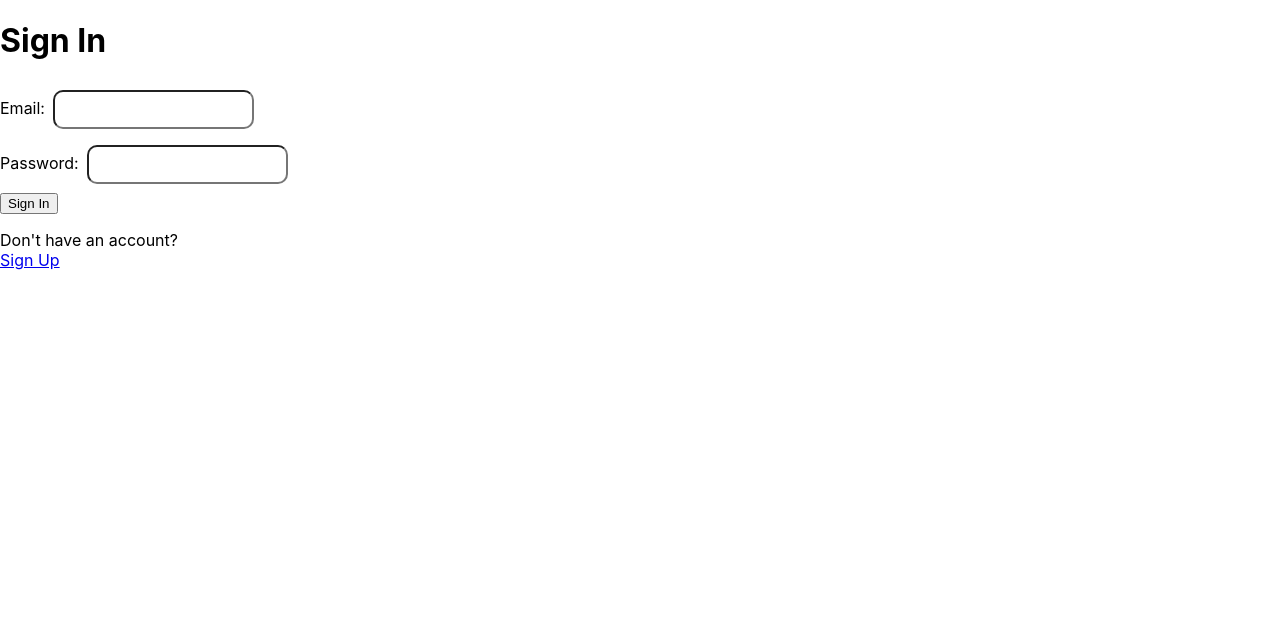
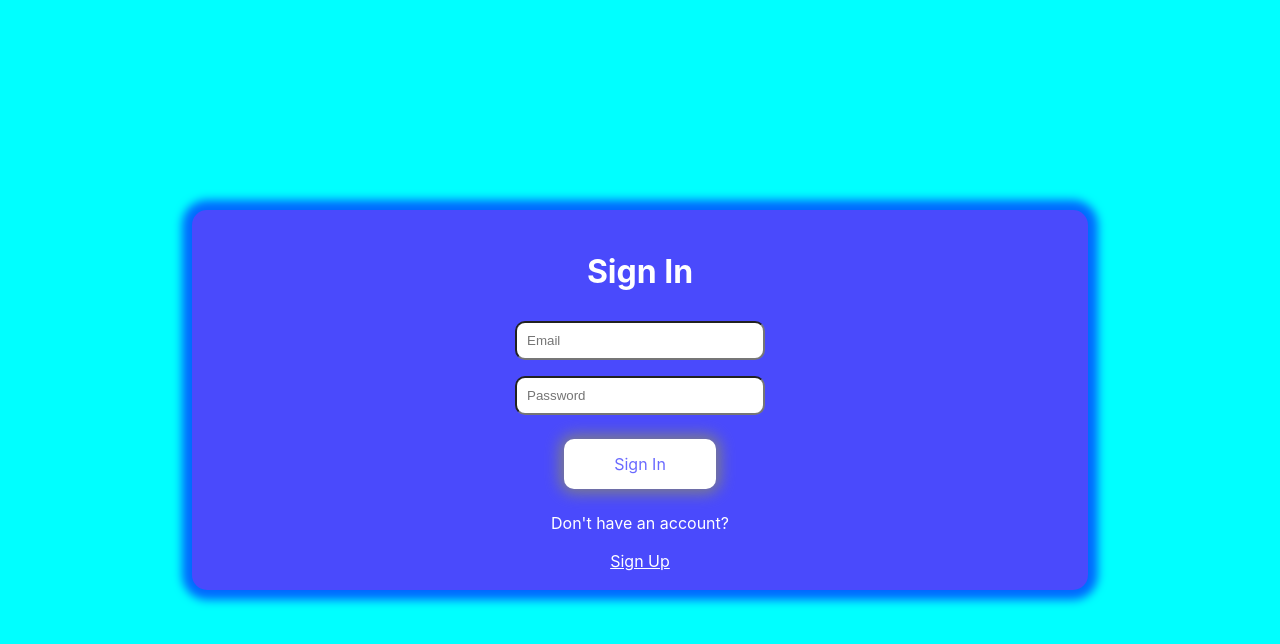
Before and after one commit to itsnotalvin/appminder, a React (Create React App) app in the folder client/: page /login in a window 1280 px wide. Shown: the top 644 px of the page. Built offline with nearby package versions, Linux system fonts and the light colour scheme.

Commit message:
Styled the login page; set up the routes

```diff
--- a/client/src/Signup.css
+++ b/client/src/SignupLogin.css
@@ -59,3 +59,7 @@
 .submit-btn:active {
     box-shadow: 0px 0px 0px 0px;
 }
+.signup-comments.login-via-signup {
+    cursor: pointer;
+    text-decoration: underline;
+}
--- a/client/src/components/Login.js
+++ b/client/src/components/Login.js
@@ -2,6 +2,7 @@ import { useRef, useState, useEffect } from "react";
 import axios from "../axios.js";
 import { Route, BrowserRouter, Routes, Link } from 'react-router-dom';
 import { Navigate } from 'react-router-dom'
+import '../SignupLogin.css'
 // import { JobDashboard } from './JobDashBoard.js';
 
 const LOGIN_URL = "/users/session";
@@ -17,6 +18,7 @@ export const Login = () => {
     const [pwd, setPwd] = useState('');
     const [errMsg, setErrMsg] = useState('');
     const [success, setSuccess] = useState(false);
+    const [signupNav, setSignupNav] = useState(false);
 
     useEffect(() => {
         userRef.current.focus();
@@ -59,16 +61,16 @@ export const Login = () => {
 
 
     return (
-        <>
-            {success ? (
+        <div className="signup-container">
+            {
+                signupNav ? <Navigate to='/' replace={true} /> : success ? (
                     <Navigate to='/dashboard' replace={true} />
                 ) : (
-                <div>
+                    <div className="RegisterBox">
                         <p ref={errRef} className={errMsg ? "errmsg" : "offscreen"} ></p>
 
                         <h1>Sign In</h1>
                         <form onSubmit={handleSubmit}>
-                        <label htmlFor="email">Email:</label>
                             <input
                                 type="text"
                                 id="email"
@@ -76,36 +78,29 @@ export const Login = () => {
                                 autoComplete="off"
                                 onChange={(e) => setEmail(e.target.value)}
                                 value={email}
+                                placeholder="Email"
                                 required
                             />
-                        < br />
-                        <label htmlFor="password">Password:</label>
                             <input
                                 type="password"
                                 id="password"
                                 ref={userRef}
                                 onChange={(e) => setPwd(e.target.value)}
                                 value={pwd}
+                                placeholder="Password"
                                 required
                             />
-                        < br />
-                        <button>Sign In</button>
+                            <p className="submit-btn">Sign In</p>
 
-                        <p>
-                            Don't have an account? < br />
-                            <span>
-                                { /*insert route */}
-                                {/* <Link to="/signup">Sign Up</Link> */}
-                                <a href='/'>Sign Up</a>
-                            </span>
+                            <p className="signup-comments">
+                                Don't have an account?
                             </p>
+                            <p className="signup-comments login-via-signup" onClick={() => setSignupNav(true)}>Sign Up</p>
                         </form>
-                </div>
-
+                    </div >
                 )
             }
-
-        </>
+        </div>
 
 
 
--- a/client/src/components/Signup.js
+++ b/client/src/components/Signup.js
@@ -1,7 +1,7 @@
 import { useRef, useState, useEffect } from "react";
 import axios from "../axios.js"
 import { Navigate } from 'react-router-dom'
-import '../Signup.css'
+import '../SignupLogin.css'
 
 const REGISTER_URL = '/users/signup'
 
@@ -227,12 +227,9 @@ export const Signup = () => {
                             <p className="signup-comments">
                                 Already have an account?
                             </p>
-                            <p className="signup-comments">
+                            <p className="signup-comments login-via-signup" onClick={() => setSuccess(true)}>
                                 Sign in here!
-                                <a href='/#'></a>
                             </p>
-
-
                         </form>
                     </div>
                 </div>
```
Lines whose indentation alone changed are shown as unchanged.
